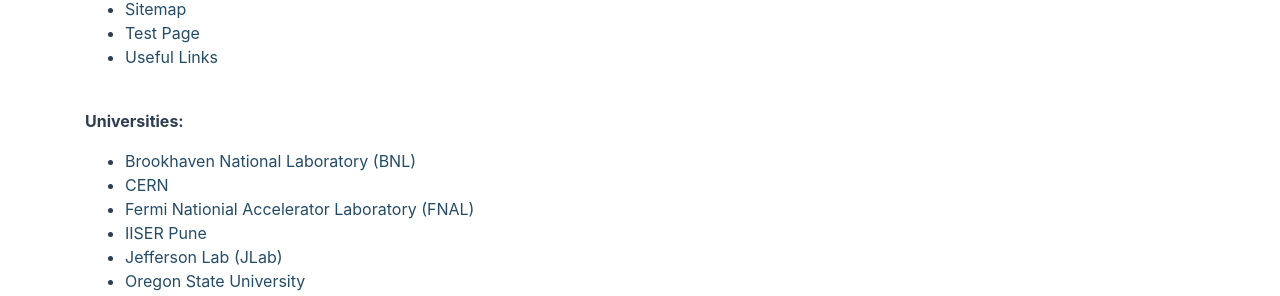
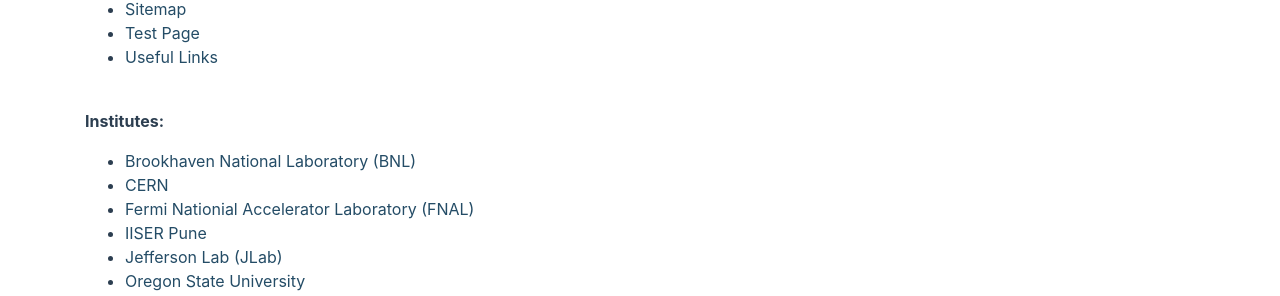
Before and after one commit to research-software-collaborations/research-software-collaborations.github.io, a Jekyll site: the page built from pages/sitemap.md, in a window 1280 px wide and 900 px high, scrolled down 1438 px. Shown: the part 149-445 px from the top of the window. Built offline with Jekyll 4.4.1, drawn with Linux system fonts in a browser that asks for light colours; cached includes are drawn as plain includes.

Commit message:
Institutes rather than Universities

```diff
--- a/_config.yml
+++ b/_config.yml
@@ -75,7 +75,7 @@ indico:
     topical: 15964
 
 collections:
-  universities:
+  institutes:
     output: true
   networks:
     output: true
--- a/pages/sitemap.md
+++ b/pages/sitemap.md
@@ -58,9 +58,9 @@ different page categories (using our custom frontmatter tag "pagetype").
 </ul>
 
 <br>
-<b>Universities:</b>
+<b>Institutes:</b>
 <ul>
-{% for post in site.universities %}
+{% for post in site.institutes %}
   <li><a href="{{post.url}}">{{ post.title }}</a></li>
 {% endfor %}
 </ul>
```
Also changed, not shown: pages/institutes.md (renamed from pages/universities.md, +1 -1 lines), _institutes/bnl.md (renamed from _universities/bnl.md), _institutes/cern.md (renamed from _universities/cern.md), _institutes/fnal.md (renamed from _universities/fnal.md), _institutes/iiser-pune.md (renamed from _universities/iiser-pune.md), _institutes/jlab.md (renamed from _universities/jlab.md), _institutes/osu.md (renamed from _universities/osu.md), _institutes/princeton.md (renamed from _universities/princeton.md), _institutes/saha.md (renamed from _universities/saha.md), _institutes/tifr.md (renamed from _universities/tifr.md), _institutes/umass-amherst.md (renamed from _universities/umass-amherst.md), _institutes/vecc.md (renamed from _universities/vecc.md), _institutes/washington.md (renamed from _universities/washington.md).
